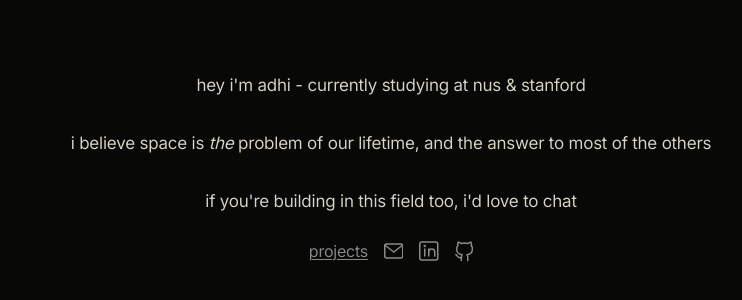
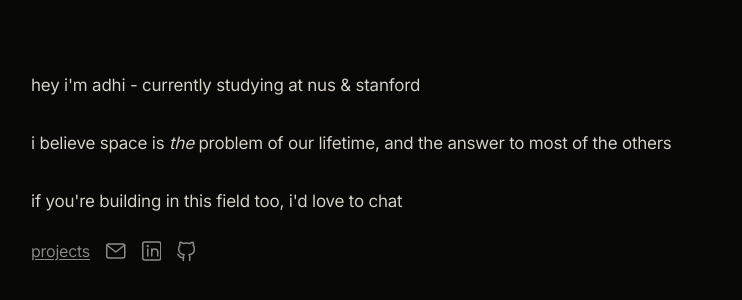
Before and after one commit to adhikrysh/adhikrish.cloud, a plain HTML site: page index.html in a window 1280 px wide. Shown: the part 230-530 px from the top of the page, without its empty margins (249-991 px from the left). Drawn offline with Linux system fonts and the light colour scheme; no server answers.

Commit message:
Left-align homepage content inside centered block

```diff
--- a/index.html
+++ b/index.html
@@ -46,7 +46,7 @@
     flex-direction: column;
     justify-content: center;
     align-items: center;
-    text-align: center;
+    text-align: left;
     min-height: 100vh;
     min-height: 100svh;
     padding: 60px;
@@ -66,7 +66,7 @@
     margin-top: 20px;
     display: flex;
     align-items: center;
-    justify-content: center;
+    justify-content: flex-start;
     gap: 16px;
     color: #8a8a8a;
     font-size: 16px;
```
Also changed, not shown: DESIGN.md (+1 -1 lines).
